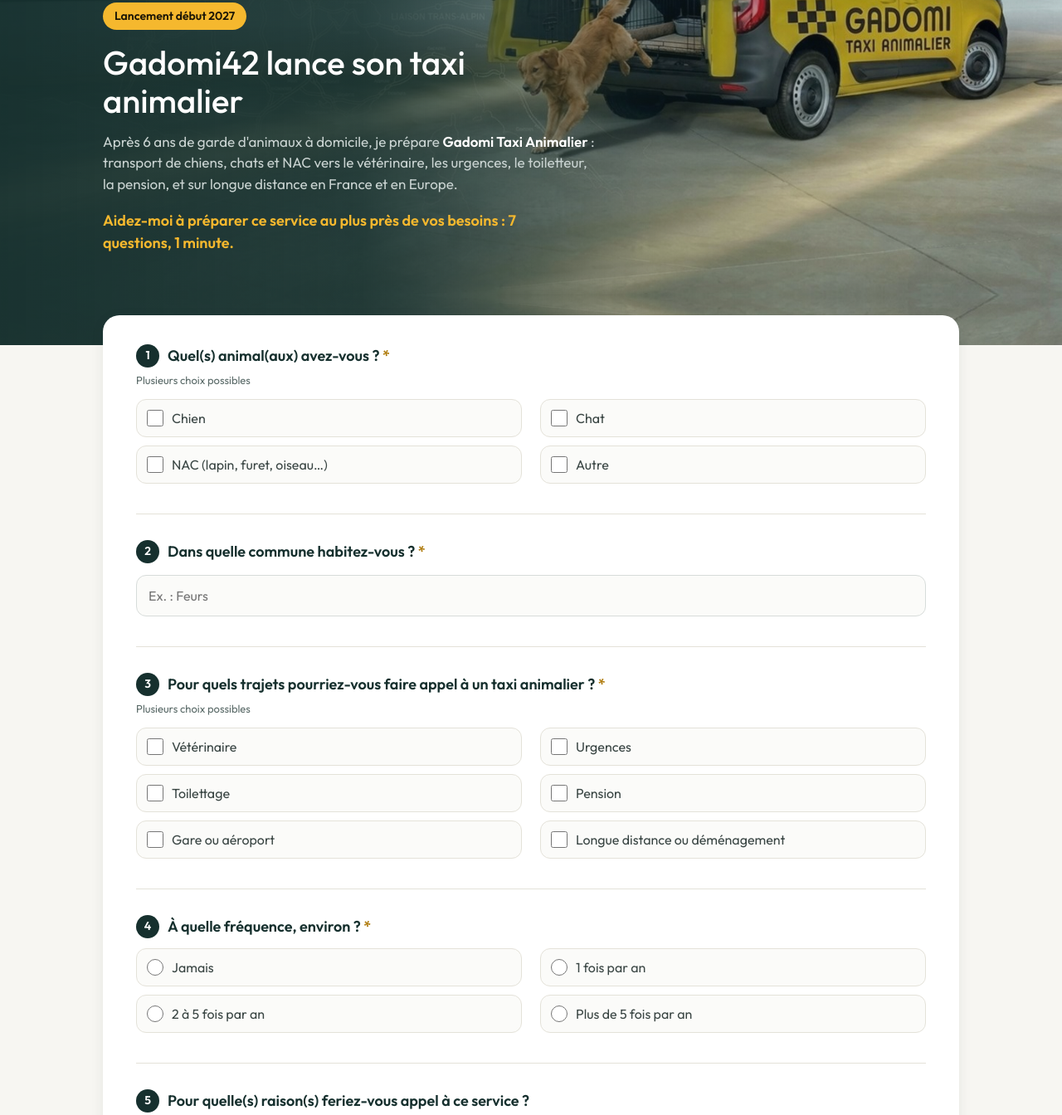
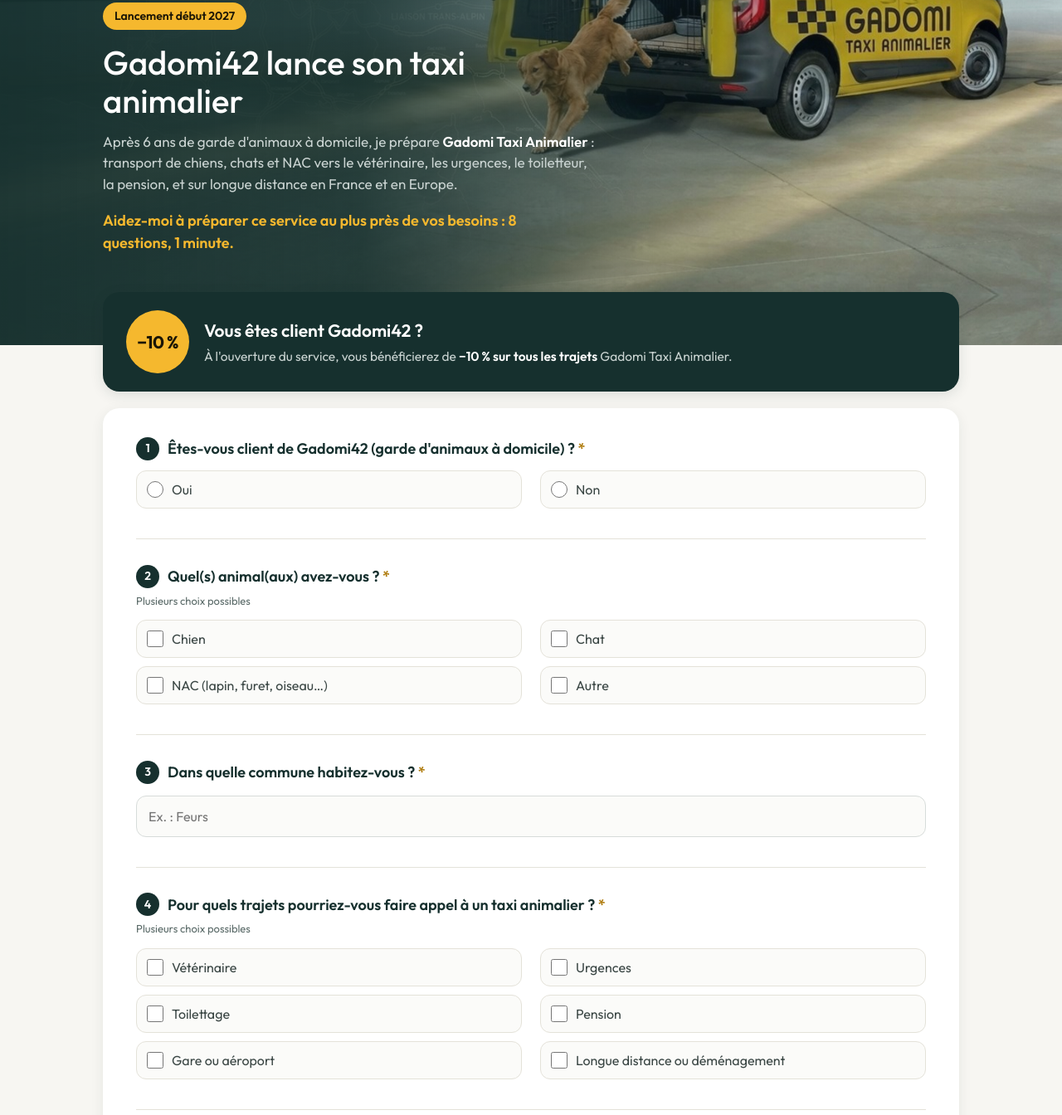
Before and after one commit to gadomi42/gadomitaxianimalier, a plain HTML site: page sondage.html in a window 1280 px wide. Shown: the part 158-1502 px from the top of the page at 83% size. Drawn offline with Linux system fonts and the light colour scheme.

Commit message:
Sondage : question client Gadomi42 et avantage -10 %
Co-Authored-By: Claude Opus 5.5 <noreply@anthropic.com>
Claude-Session: https://claude.ai/code/session_01LdKs9z3ZEt3HtRN3UwP9sJ

```diff
--- a/sondage.html
+++ b/sondage.html
@@ -128,6 +128,8 @@ input:focus,select:focus,textarea:focus{border-color:var(--ink-2);box-shadow:0 0
 .top-in{padding-bottom:110px}
 .hero{margin-top:44px}
 .main{margin-top:-64px}
+.perk{margin-top:0}
+.card{margin-top:20px}
 .qnum{display:inline-grid;place-items:center;width:28px;height:28px;border-radius:50%;background:var(--ink);color:#fff;font-size:14px;font-weight:600;margin-right:10px;flex:none}
 .qq{font-size:18px;font-weight:600;margin:0;line-height:1.4}
 .qq .qnum{display:inline-grid;vertical-align:middle;position:relative;top:-2px}
@@ -150,17 +152,33 @@ input:focus,select:focus,textarea:focus{border-color:var(--ink-2);box-shadow:0 0
       <span class="pill">Lancement début 2027</span>
       <h1>Gadomi42 lance son taxi animalier</h1>
       <p>Après 6 ans de garde d'animaux à domicile, je prépare <b>Gadomi Taxi Animalier</b> : transport de chiens, chats et NAC vers le vétérinaire, les urgences, le toiletteur, la pension, et sur longue distance en France et en Europe.</p>
-      <p class="cta">Aidez-moi à préparer ce service au plus près de vos besoins : 7 questions, 1&nbsp;minute.</p>
+      <p class="cta">Aidez-moi à préparer ce service au plus près de vos besoins : 8 questions, 1&nbsp;minute.</p>
     </div>
   </div>
 </div>
 
 <main class="main">
+  <section class="perk" aria-label="Avantage clients Gadomi42">
+    <div class="pct">−10&nbsp;%</div>
+    <div>
+      <h2>Vous êtes client Gadomi42 ?</h2>
+      <p>À l'ouverture du service, vous bénéficierez de <b>−10&nbsp;% sur tous les trajets</b> Gadomi Taxi Animalier.</p>
+    </div>
+  </section>
+
   <form class="card" id="form" novalidate>
     <input type="checkbox" name="botcheck" class="hp" tabindex="-1" autocomplete="off" aria-hidden="true">
 
+    <section class="sec" data-req="radio">
+      <p class="qq"><span class="qnum">1</span>Êtes-vous client de Gadomi42 (garde d'animaux à domicile) ? <span class="req">*</span></p>
+      <div class="checks" data-radio="Client Gadomi42">
+        <label class="ck"><input type="radio" name="client" value="Oui">Oui</label>
+        <label class="ck"><input type="radio" name="client" value="Non">Non</label>
+      </div>
+    </section>
+
     <section class="sec" data-req="checks">
-      <p class="qq"><span class="qnum">1</span>Quel(s) animal(aux) avez-vous ? <span class="req">*</span></p>
+      <p class="qq"><span class="qnum">2</span>Quel(s) animal(aux) avez-vous ? <span class="req">*</span></p>
       <p class="hint">Plusieurs choix possibles</p>
       <div class="checks" data-group="Animaux">
         <label class="ck"><input type="checkbox" value="Chien">Chien</label>
@@ -171,12 +189,12 @@ input:focus,select:focus,textarea:focus{border-color:var(--ink-2);box-shadow:0 0
     </section>
 
     <section class="sec">
-      <p class="qq"><span class="qnum">2</span>Dans quelle commune habitez-vous ? <span class="req">*</span></p>
+      <p class="qq"><span class="qnum">3</span>Dans quelle commune habitez-vous ? <span class="req">*</span></p>
       <div class="f" style="margin-top:12px"><input type="text" id="commune" name="Commune" required placeholder="Ex. : Feurs" aria-label="Commune"></div>
     </section>
 
     <section class="sec" data-req="checks">
-      <p class="qq"><span class="qnum">3</span>Pour quels trajets pourriez-vous faire appel à un taxi animalier ? <span class="req">*</span></p>
+      <p class="qq"><span class="qnum">4</span>Pour quels trajets pourriez-vous faire appel à un taxi animalier ? <span class="req">*</span></p>
       <p class="hint">Plusieurs choix possibles</p>
       <div class="checks" data-group="Trajets">
         <label class="ck"><input type="checkbox" value="Vétérinaire">Vétérinaire</label>
@@ -189,7 +207,7 @@ input:focus,select:focus,textarea:focus{border-color:var(--ink-2);box-shadow:0 0
     </section>
 
     <section class="sec" data-req="radio">
-      <p class="qq"><span class="qnum">4</span>À quelle fréquence, environ ? <span class="req">*</span></p>
+      <p class="qq"><span class="qnum">5</span>À quelle fréquence, environ ? <span class="req">*</span></p>
       <div class="checks" data-radio="Fréquence">
         <label class="ck"><input type="radio" name="frequence" value="Jamais">Jamais</label>
         <label class="ck"><input type="radio" name="frequence" value="1 fois par an">1 fois par an</label>
@@ -199,7 +217,7 @@ input:focus,select:focus,textarea:focus{border-color:var(--ink-2);box-shadow:0 0
     </section>
 
     <section class="sec">
-      <p class="qq"><span class="qnum">5</span>Pour quelle(s) raison(s) feriez-vous appel à ce service ?</p>
+      <p class="qq"><span class="qnum">6</span>Pour quelle(s) raison(s) feriez-vous appel à ce service ?</p>
       <p class="hint">Plusieurs choix possibles</p>
       <div class="checks" data-group="Raisons">
         <label class="ck"><input type="checkbox" value="Pas de voiture">Pas de voiture</label>
@@ -211,7 +229,7 @@ input:focus,select:focus,textarea:focus{border-color:var(--ink-2);box-shadow:0 0
     </section>
 
     <section class="sec" data-req="radio">
-      <p class="qq"><span class="qnum">6</span>Quel prix vous semble raisonnable pour un trajet local d'environ 10&nbsp;km ? <span class="req">*</span></p>
+      <p class="qq"><span class="qnum">7</span>Quel prix vous semble raisonnable pour un trajet local d'environ 10&nbsp;km ? <span class="req">*</span></p>
       <div class="checks" data-radio="Prix">
         <label class="ck"><input type="radio" name="prix" value="25 à 30 €">25 à 30&nbsp;€</label>
         <label class="ck"><input type="radio" name="prix" value="30 à 35 €">30 à 35&nbsp;€</label>
@@ -221,7 +239,7 @@ input:focus,select:focus,textarea:focus{border-color:var(--ink-2);box-shadow:0 0
     </section>
 
     <section class="sec">
-      <p class="qq"><span class="qnum">7</span>Souhaitez-vous être prévenu(e) de l'ouverture ?</p>
+      <p class="qq"><span class="qnum">8</span>Souhaitez-vous être prévenu(e) de l'ouverture ?</p>
       <div class="checks" data-radio="Être prévenu">
         <label class="ck"><input type="radio" name="prevenu" value="Oui">Oui</label>
         <label class="ck"><input type="radio" name="prevenu" value="Non">Non</label>
@@ -297,6 +315,7 @@ input:focus,select:focus,textarea:focus{border-color:var(--ink-2);box-shadow:0 0
     };
     if (form.botcheck.checked) data.botcheck = true;
     data["Type"] = "Sondage clientèle";
+    data["Client Gadomi42"] = (checked('input[name=client]:checked')[0]) || "—";
     data["Animaux"] = checked('[data-group="Animaux"] input:checked').join(" ; ") || "—";
     data["Commune"] = document.getElementById("commune").value.trim();
     data["Trajets"] = checked('[data-group="Trajets"] input:checked').join(" ; ") || "—";
```
